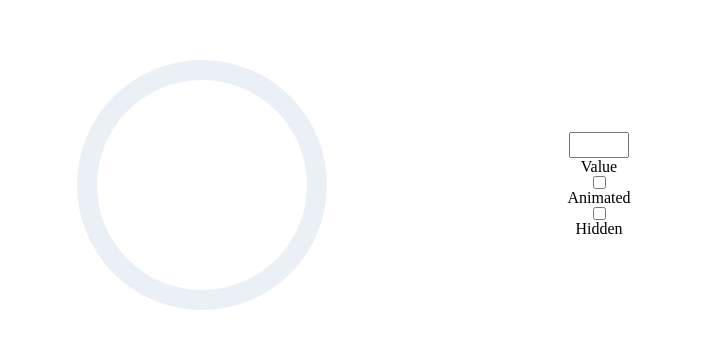
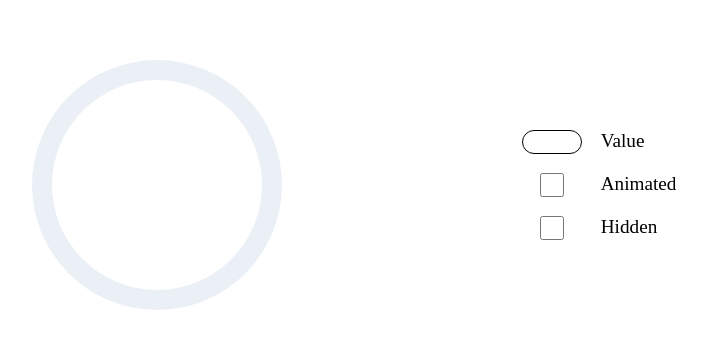
Before and after one commit to xxrtemy/progress, a plain HTML site: page index.html in a window 1280 px wide. Shown: the part 215-564 px from the top of the page, without its empty margins (286-992 px from the left). Drawn offline with Linux system fonts and the light colour scheme.

Commit message:
completed

```diff
--- a/index.html
+++ b/index.html
@@ -16,12 +16,20 @@
         align-items: center;
         justify-content: center;
        }
+       input{
+        outline: none;
+       }
        input::-webkit-outer-spin-button,
        input::-webkit-inner-spin-button {
             -webkit-appearance: none;
         }
         input[type='number'] {
             -moz-appearance: textfield;
+            appearance: textfield;
+            border: 1px solid black;
+            -webkit-border-radius: 20px;
+            -moz-border-radius: 20px;
+            border-radius: 20px;
         }
        .container{
         display: flex;
@@ -49,19 +57,36 @@
         background-color: white;
         border-radius: 50%;
        }
-       .values{
+       .inputs{
+        display: grid;
+        grid-template-rows: repeat(3, 1fr);
+        gap: 1em;
+        font-size: larger;
+       }
+       .inputs__progress,
+       .inputs__animate, .inputs__hidden{
         display: flex;
-        flex-direction: column;
-        align-items: center;
+        align-items: inherit;
+        gap: inherit;
        }
-       .progress__value{
+
+       .progress__value, .animated__value,
+       .hidden__value{
         width: 60px;
-        font-size: larger;
+        font-size: inherit;
+        text-align: center;
        }
 
        .animated {
         animation: rotate 2s linear infinite;
+        animation-play-state: running;
         }
+        .paused{
+        -webkit-animation-play-state:paused;
+        -moz-animation-play-state:paused;
+        -o-animation-play-state:paused;
+        animation-play-state:paused;
+}
 
         @keyframes rotate {
         from {
--- a/index.js
+++ b/index.js
@@ -5,33 +5,42 @@ function createCircularProgressContainer() {
 
     // Круговой прогресс
     const circularProgress = document.createElement('div');
-    circularProgress.classList.add('circular__progress');
+    circularProgress.classList.add('circular__progress','animated', 'paused');
     container.appendChild(circularProgress);
 
     // Блок с инпутами
     const inputs = document.createElement('div');
-    inputs.classList.add('values');
+    inputs.classList.add('inputs');
 
     // Инпут для значения
+    const inputProgress = document.createElement('div');
+    inputProgress.classList.add('inputs__progress');
     const progressValueInput = document.createElement('input');
     progressValueInput.setAttribute('type', 'number');
     progressValueInput.classList.add('progress__value');
-    inputs.appendChild(progressValueInput);
-    inputs.appendChild(document.createTextNode('Value'));
+    inputProgress.appendChild(progressValueInput);
+    inputProgress.appendChild(document.createTextNode('Value'))
+    inputs.appendChild(inputProgress);
 
     // Чекбокс для анимации
+    const inputAnimate = document.createElement('div');
+    inputAnimate.classList.add('inputs__animate');
     const animatedValueCheckbox = document.createElement('input');
     animatedValueCheckbox.setAttribute('type', 'checkbox');
     animatedValueCheckbox.classList.add('animated__value');
-    inputs.appendChild(animatedValueCheckbox);
-    inputs.appendChild(document.createTextNode('Animated'));
+    inputAnimate.appendChild(animatedValueCheckbox);
+    inputAnimate.appendChild(document.createTextNode('Animated'));
+    inputs.appendChild(inputAnimate);
 
     // Чекбокс для скрытия
+    const inputHidden = document.createElement('div');
+    inputHidden.classList.add('inputs__hidden');
     const hiddenCheckbox = document.createElement('input');
     hiddenCheckbox.setAttribute('type', 'checkbox');
     hiddenCheckbox.classList.add('hidden__value');
-    inputs.appendChild(hiddenCheckbox);
-    inputs.appendChild(document.createTextNode('Hidden'));
+    inputHidden.appendChild(hiddenCheckbox);
+    inputHidden.appendChild(document.createTextNode('Hidden'));
+    inputs.appendChild(inputHidden);
 
     container.appendChild(inputs);
 
@@ -66,20 +75,21 @@ class Progress {
         }
     }
     animate(){
-        circularProgress.classList.add('animated')
+        circularProgress.style.display = "flex"
+        circularProgress.classList.remove('paused');
     }
     hide(){
         circularProgress.style.display = "none"
     }
     normal(){
-        circularProgress.classList.remove('animated');
+        circularProgress.classList.add('paused');
         circularProgress.style.display = "flex"
     }
 
 
     updateProgress(targetRotation){
         const startRotation = currentRotation;
-        const step = (targetRotation - startRotation) / 200;
+        const step = (targetRotation - startRotation) / 100;
 
         function updateRotation(){
             if ((step > 0 && currentRotation < targetRotation) || (step < 0 && currentRotation > targetRotation)){
@@ -98,14 +108,14 @@ class Progress {
 document.body.appendChild(createCircularProgressContainer());
 
 const circularProgress = document.querySelector(".circular__progress"),
-    inputValue = document.querySelector(".progress__value");
-let animatedValue = document.querySelector(".animated__value"),
-    hiddenValue = document.querySelector(".hidden__value"),
+    inputValue = document.querySelector(".progress__value"),
+    animatedValue = document.querySelector(".animated__value"),
+    hiddenValue = document.querySelector(".hidden__value");
 
-    currentRotation = 0;
+let currentRotation = 0;
 
 
-    const progress = new Progress();
+const progress = new Progress();
 
 inputValue.addEventListener("change", function(){
     progress.setValue(inputValue.value);
@@ -119,6 +129,7 @@ animatedValue.addEventListener("change", function(){
 
 hiddenValue.addEventListener("change", function(){
     this.checked ? progress.setState('hidden')
+    : animatedValue.checked ?  progress.setState('animated')
     : progress.setState('normal');
 }
 )
```
